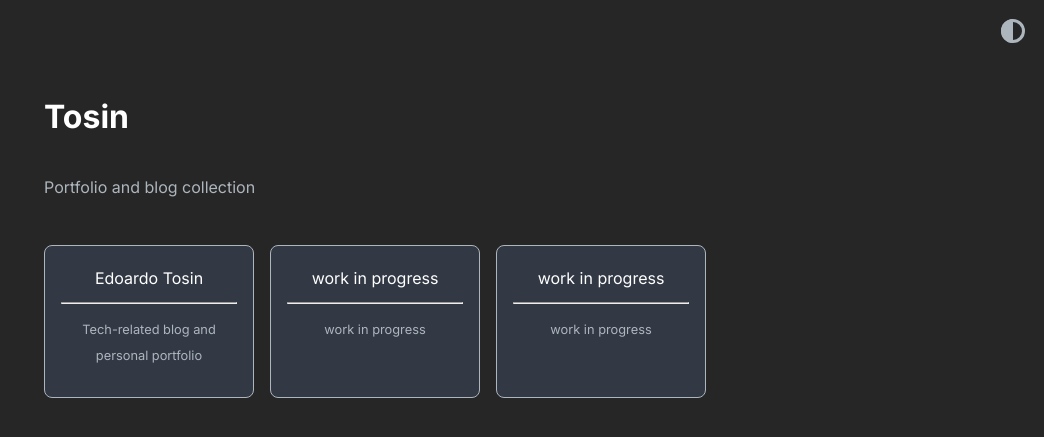
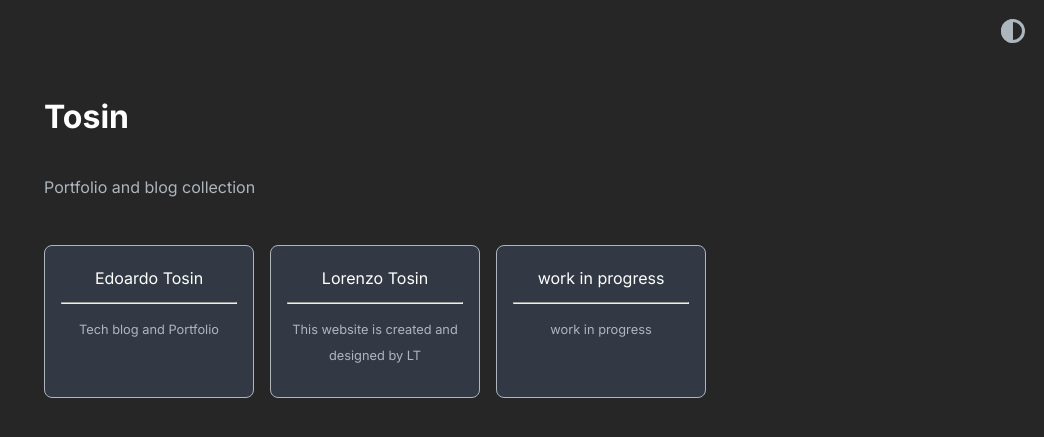
Before and after one commit to lorenzotosin/tos-in.it, a Jekyll site: the page built from index.md, in a window 1280 px wide. Shown: the top 437 px of the page, without its empty margins (236-1280 px from the left). Built offline with Jekyll 4.4.1, drawn with Linux system fonts in a browser that asks for light colours.

Commit message:
Update home.yml

```diff
--- a/_data/home.yml
+++ b/_data/home.yml
@@ -8,11 +8,11 @@ navbar_entries:
 project_entries:
   - title: Edoardo Tosin
     url: https://edoardo.tos-in.it
-    desc: Tech-related blog and personal portfolio
+    desc: Tech blog and Portfolio
 
-  - title: work in progress
-    url: https://tos-in.it
-    desc: work in progress
+  - title: Lorenzo Tosin
+    url: https://lorenzo.tos-in.it
+    desc: This website is created and designed by LT
 
   - title: work in progress
     url: https://tos-in.it
```
